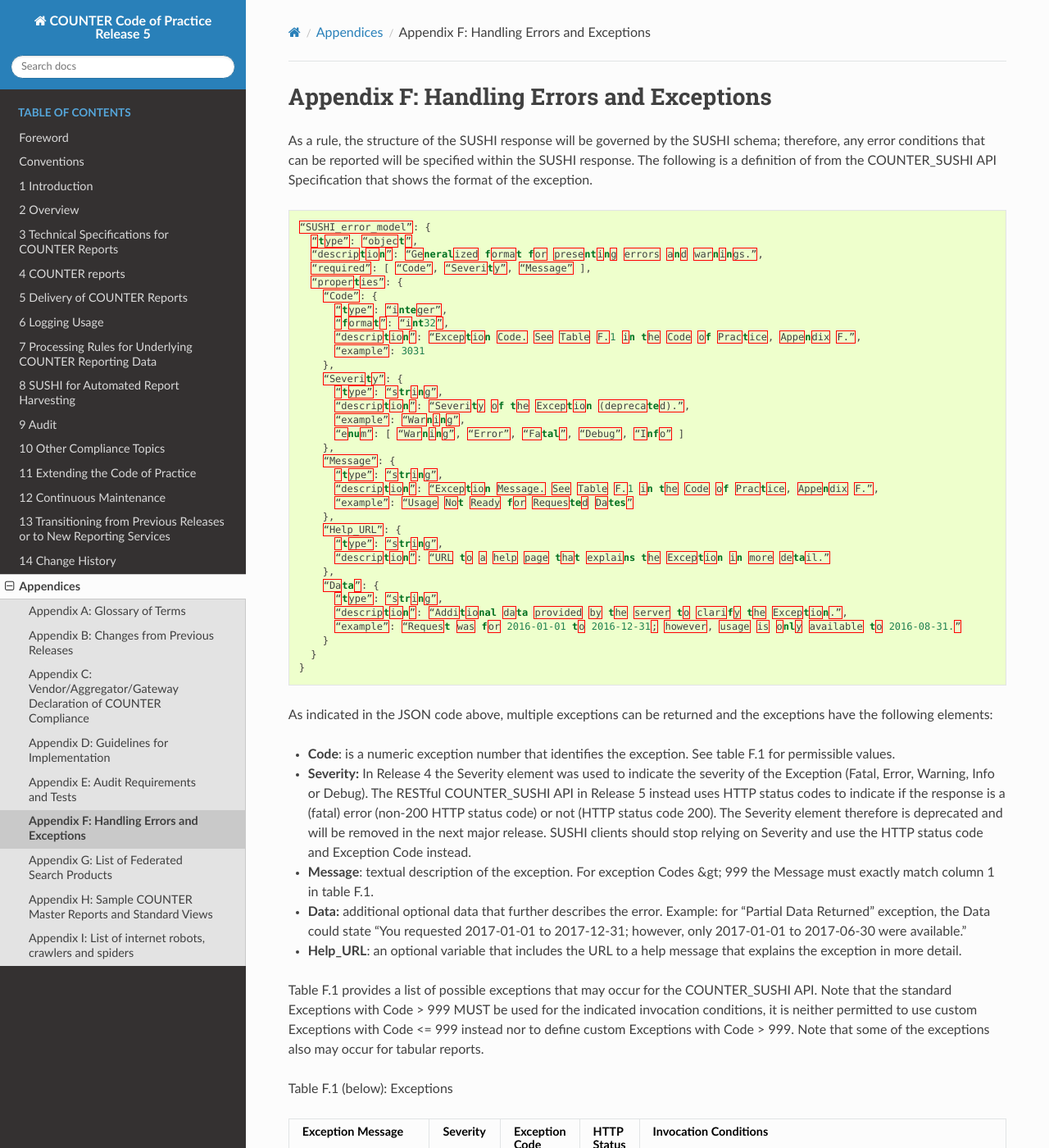
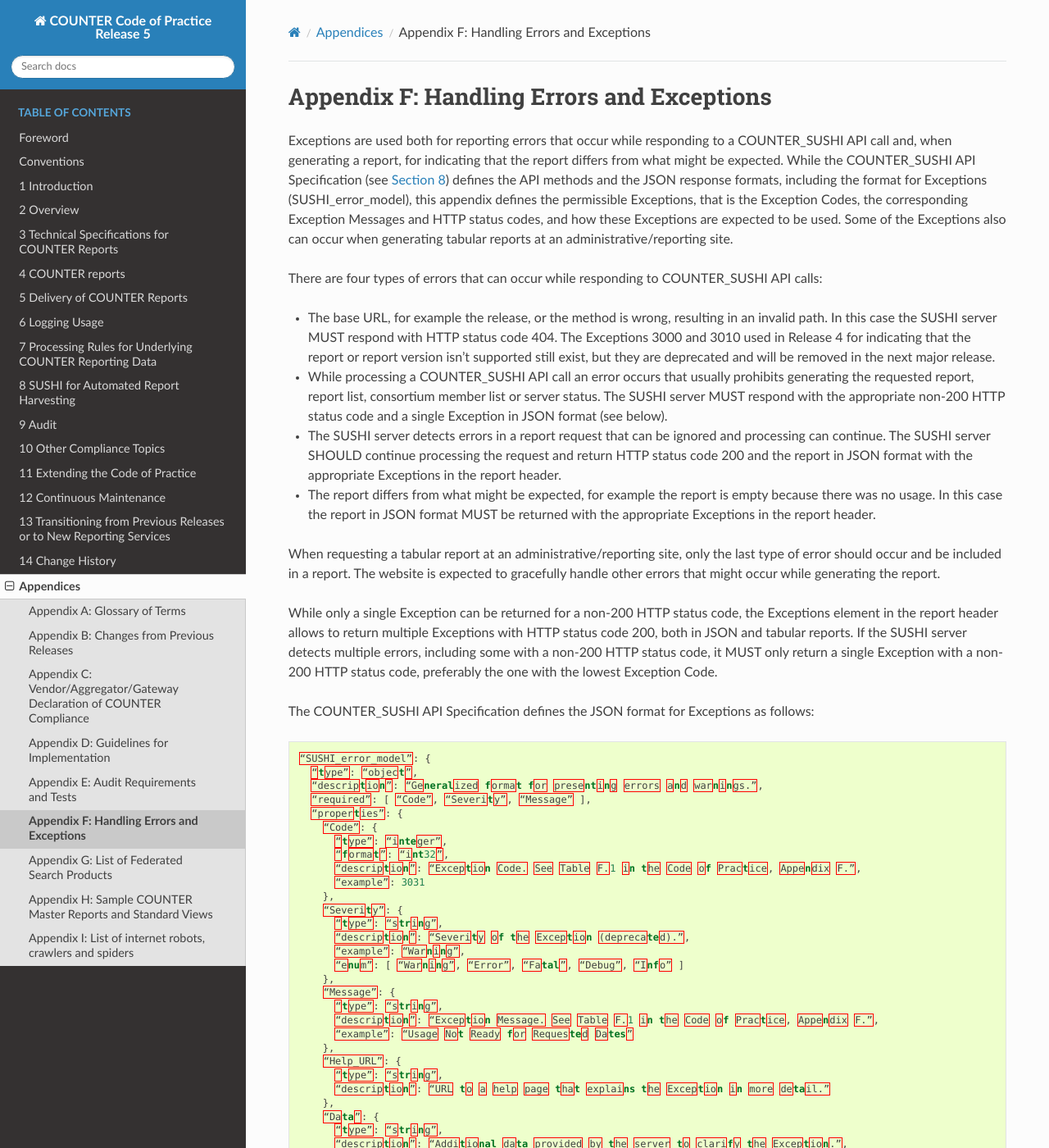
Before and after one commit to Project-Counter/cop5, a Sphinx documentation site: the page built from source/appendices/f-handling-errors-and-exceptions.rst, in a window 1280 px wide and 1400 px high. Shown: the whole window at 82% size. Built offline with Sphinx 7.4.7 and the Read the Docs theme 2.0.0, drawn with Linux system fonts in a browser that asks for light colours; some of the changed text lies outside the part shown.

Commit message:
Provide guidance on how to deal with different types of errors and multiple Exceptions

```diff
--- a/source/appendices/f-handling-errors-and-exceptions.rst
+++ b/source/appendices/f-handling-errors-and-exceptions.rst
@@ -9,7 +9,20 @@
 Appendix F: Handling Errors and Exceptions
 ==========================================
 
-As a rule, the structure of the SUSHI response will be governed by the SUSHI schema; therefore, any error conditions that can be reported will be specified within the SUSHI response. The following is a definition of from the COUNTER_SUSHI API Specification that shows the format of the exception.
+Exceptions are used both for reporting errors that occur while responding to a COUNTER_SUSHI API call and, when generating a report, for indicating that the report differs from what might be expected. While the COUNTER_SUSHI API Specification (see :numref:`sushi`) defines the API methods and the JSON response formats, including the format for Exceptions (SUSHI_error_model), this appendix defines the permissible Exceptions, that is the Exception Codes, the corresponding Exception Messages and HTTP status codes, and how these Exceptions are expected to be used. Some of the Exceptions also can occur when generating tabular reports at an administrative/reporting site.
+
+There are four types of errors that can occur while responding to COUNTER_SUSHI API calls:
+
+* The base URL, for example the release, or the method is wrong, resulting in an invalid path. In this case the SUSHI server MUST respond with HTTP status code 404. The Exceptions 3000 and 3010 used in Release 4 for indicating that the report or report version isn't supported still exist, but they are deprecated and will be removed in the next major release.
+* While processing a COUNTER_SUSHI API call an error occurs that usually prohibits generating the requested report, report list, consortium member list or server status. The SUSHI server MUST respond with the appropriate non-200 HTTP status code and a single Exception in JSON format (see below).
+* The SUSHI server detects errors in a report request that can be ignored and processing can continue. The SUSHI server SHOULD continue processing the request and return HTTP status code 200 and the report in JSON format with the appropriate Exceptions in the report header.
+* The report differs from what might be expected, for example the report is empty because there was no usage. In this case the report in JSON format MUST be returned with the appropriate Exceptions in the report header.
+
+When requesting a tabular report at an administrative/reporting site, only the last type of error should occur and be included in a report. The website is expected to gracefully handle other errors that might occur while generating the report.
+
+While only a single Exception can be returned for a non-200 HTTP status code, the Exceptions element in the report header allows to return multiple Exceptions with HTTP status code 200, both in JSON and tabular reports. If the SUSHI server detects multiple errors, including some with a non-200 HTTP status code, it MUST only return a single Exception with a non-200 HTTP status code, preferably the one with the lowest Exception Code.
+
+The COUNTER_SUSHI API Specification defines the JSON format for Exceptions as follows:
 
 .. code-block:: json-object
 
@@ -47,15 +60,17 @@ As a rule, the structure of the SUSHI response will be governed by the SUSHI sch
      }
    }
 
-As indicated in the JSON code above, multiple exceptions can be returned and the exceptions have the following elements:
+For tabular reports the format for the Exceptions header is defined in :numref:`report-header` of the Code of Practice, Table 3.f, as "*{Exception Code}*: *{Exception Message}* (*{Data}*)" with multiple Exceptions separated by semicolon-space ("; ").
 
-* **Code**: is a numeric exception number that identifies the exception. See table F.1 for permissible values.
+As indicated in the code above, Exceptions in JSON format have the following elements:
+
+* **Code**: The Code is a number that identifies the Exception. See Table F.1 below for permissible values.
 * **Severity:** In Release 4 the Severity element was used to indicate the severity of the Exception (Fatal, Error, Warning, Info or Debug). The RESTful COUNTER_SUSHI API in Release 5 instead uses HTTP status codes to indicate if the response is a (fatal) error (non-200 HTTP status code) or not (HTTP status code 200). The Severity element therefore is deprecated and will be removed in the next major release. SUSHI clients should stop relying on Severity and use the HTTP status code and Exception Code instead.
-* **Message**: textual description of the exception. For exception Codes &gt; 999 the Message must exactly match column 1 in table F.1.
-* **Data:** additional optional data that further describes the error. Example: for “Partial Data Returned” exception, the Data could state “You requested 2017-01-01 to 2017-12-31; however, only 2017-01-01 to 2017-06-30 were available.”
-* **Help_URL**: an optional variable that includes the URL to a help message that explains the exception in more detail.
+* **Message**: The Message element contains a textual description of the Exception. For standard Exceptions with Codes > 999 the Message MUST exactly match the Message in Table F.1 below.
+* **Data:** The Data element contains additional information that further describes the Exception. For some Exceptions this additional information MUST be provided (as indicated in Table F.1 below), for other Exceptions it is optional.
+* **Help_URL**: An optional element that contains an URL to a help page that explains the Exception in more detail.
 
-Table F.1 provides a list of possible exceptions that may occur for the COUNTER_SUSHI API. Note that the standard Exceptions with Code > 999 MUST be used for the indicated invocation conditions, it is neither permitted to use custom Exceptions with Code <= 999 instead nor to define custom Exceptions with Code > 999. Note that some of the exceptions also may occur for tabular reports.
+Table F.1 lists all Exceptions permissible for the COUNTER_SUSHI API. Note that the standard Exceptions with Code > 999 MUST be used for the indicated invocation conditions, it is neither permitted to use custom Exceptions with Code <= 999 instead nor to define custom Exceptions with Code > 999.
 
 Table F.1 (below): Exceptions
 
@@ -224,13 +239,3 @@ Table F.1 (below): Exceptions
      - 3070
      - 200
      - A required filter was not included in the request. Which filters are required will depend on the report and the service being called. For example, if the service requires that the request define the Platform name and no Platform filter is included, an exception would be returned. In general, the omission of a required filter would be viewed as an <em>Error</em>; however, if the service is able to process the request using a default value then a <em>Warning</em> can be returned. The additional Data element of the exception should name the missing filter.
-
-Note 1: An Error does not interrupt completion of the transaction (in the sense of a programmatic failure), although it may not return the expected report for the reason that is identified. A Fatal exception does not complete the transaction; the problem may be temporary and a retry could be successful.
-
-Note 2: Optional response: Service may respond with the additional exception of Info level and include additional information in the Message. For example, if the client is requesting data for a date range where the begin_date is before what the service offers, the service might include a HelpURL that can provide more information about supported dates.
-
-Note 3: If multiple exceptions are discovered, each exception should be returned in its own element.
-
-Note 4: Clarifying details about an exception (e.g., the filter that was missing or deemed invalid should be added to the Data element or, for custom warnings, the Message element of the exception so that the caller knows what to correct).
-
-Note 5: If the caller gets the baseURL, the version, or method wrong, the expectation is that they will receive an HTTP 404 error since the specified path is not valid.
```
Also changed, not shown: other parts of source/appendices/f-handling-errors-and-exceptions.rst (+2 -2 lines).
